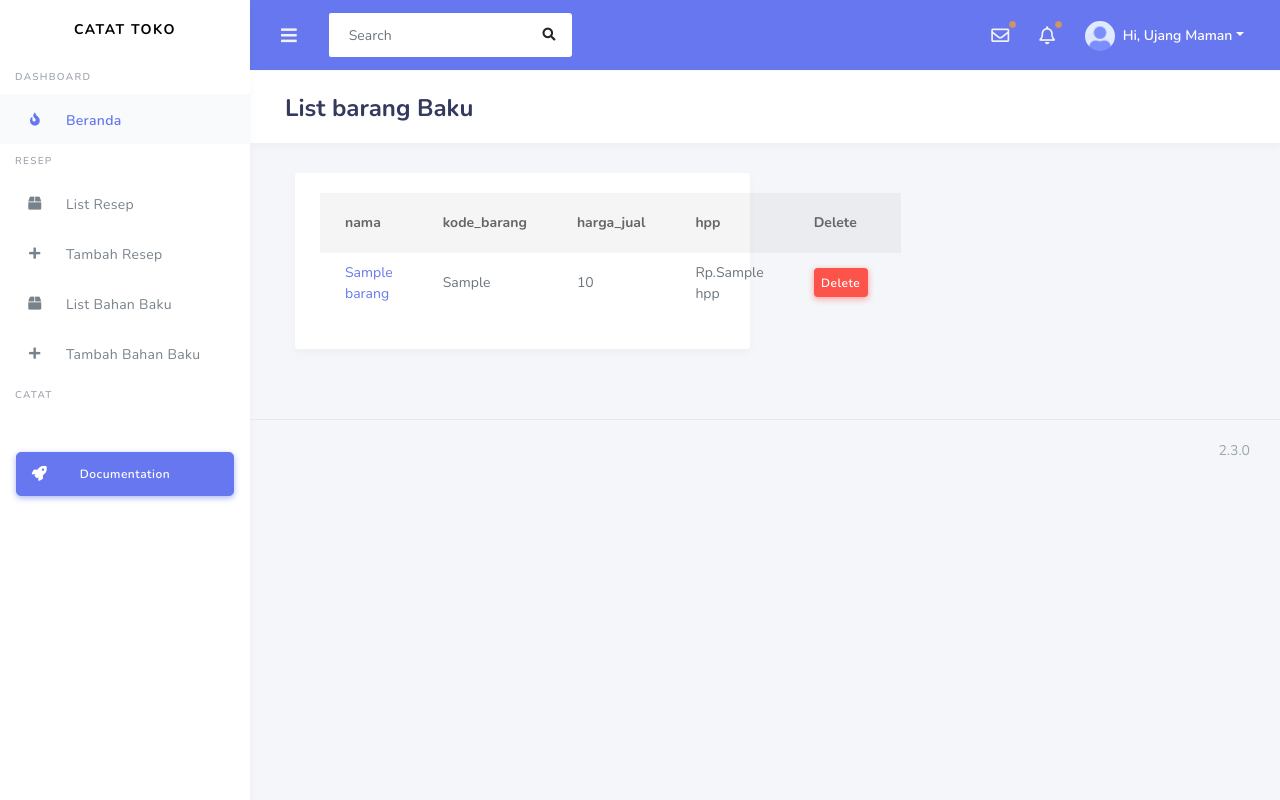
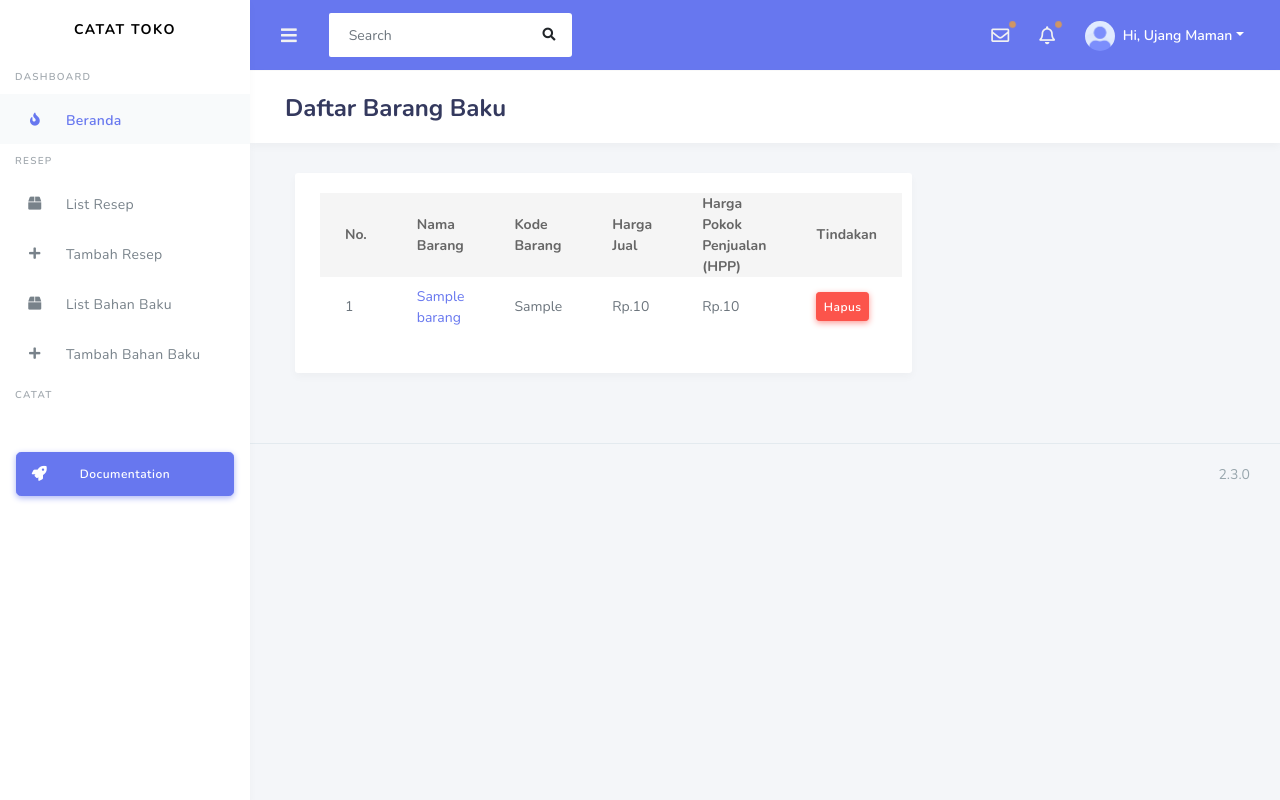
Before and after one commit to RizkyNovriansyah/catatjual, a Django app: template templates/resep/resep_list.html in a window 1280 px wide. Run offline with Django 3.2, Linux system fonts and the light colour scheme; the template is opened without the code that fills it: most values are stand-ins (such as "Sample title", 1, 10 or a date in 2020); data that the repository does not hold is empty; some libraries are stand-ins or nearby versions.

Commit message:
add intcomma pada setiap jumlah Rupiah

```diff
--- a/base/settings.py
+++ b/base/settings.py
@@ -38,6 +38,7 @@ INSTALLED_APPS = [
     'django.contrib.sessions',
     'django.contrib.messages',
     'django.contrib.staticfiles',
+    'django.contrib.humanize',
     'django_extensions',
     'catat',
     'resep',
--- a/resep/views.py
+++ b/resep/views.py
@@ -103,7 +103,7 @@ class ResepDetail(DetailView):
     # get daftar bahan
     def get_context_data(self, **kwargs):
         context = super().get_context_data(**kwargs)
-
+        selisih = self.object.harga_jual - self.object.hpp
         id_bahan = self.object.id
         resep = Resep.objects.filter(barang_jadi__id=id_bahan)
 
@@ -121,6 +121,7 @@ class ResepDetail(DetailView):
 
         # return bahans and context
         context['bahans'] = bahans
+        context['selisih'] = selisih
         return context
 
 
--- a/templates/base.html
+++ b/templates/base.html
@@ -1,4 +1,5 @@
 {% load static %}
+
 <!DOCTYPE html>
 <html lang="en">
 
@@ -30,6 +31,7 @@
       {% include 'includes/sidebar.html' %}
       <div class="main-content">
         {% block content %}
+
         {% endblock content %}
       </div>
       {% include 'includes/footer.html' %}
--- a/templates/resep/resep_list.html
+++ b/templates/resep/resep_list.html
@@ -1,34 +1,38 @@
 {% extends "base.html" %}
+{% load humanize %}
+
 {% block content %}
 
     <section class="section">
         <div class="section-header">
-            <h1>List barang Baku</h1>
+            <h1>Daftar Barang Baku</h1>
         </div>
         <div class="section-body">
 
-                <div class="col-md-6">
+                <div class="col-md-8">
                     <div class="card">
                         <div class="card-body">
                             <table class="table">
                                 <thead>
                                     <tr>
-                                        <th>nama</th>
-                                        <th>kode_barang</th>
-                                        <th>harga_jual</th>
-                                        <th>hpp</th>
-                                        <th>Delete</th>
+                                        <th>No.</th>
+                                        <th>Nama Barang</th>
+                                        <th>Kode Barang</th>
+                                        <th>Harga Jual</th>
+                                        <th>Harga Pokok Penjualan (HPP)</th>
+                                        <th>Tindakan</th>
                                     </tr>
                                 </thead>
                                 <tbody>
                                     {% for barang in barang_jadis %}
                                     <tr>
+                                        <td>{{ forloop.counter }}</td>
                                         <td><a href="{% url 'resep_detail' pk=barang.pk %}">{{ barang.nama }}</a></td>
                                         <td>{{ barang.kode_barang }}</td>
-                                        <td>{{ barang.harga_jual }}</td>
-                                        <td>Rp.{{ barang.hpp }}</td>
+                                        <td>Rp.{{ barang.harga_jual|intcomma }}</td>
+                                        <td>Rp.{{ barang.hpp |intcomma }}</td>
                                         <td>
-                                            <a href="{% url 'resep_delete' pk=barang.pk %}" class="btn btn-sm btn-danger mr-2">Delete</a>
+                                            <a href="{% url 'resep_delete' pk=barang.pk %}" class="btn btn-sm btn-danger mr-2">Hapus</a> <!-- Perubahan: "Delete" menjadi "Hapus" -->
                                         </td>
                                     </tr>
                                     {% endfor %}
```
Also changed, not shown: templates/resep/masterbahan_detail.html (+46 -10 lines), templates/resep/resep_detail.html (+9 -5 lines), templates/resep/resep_form.html (+9 -3 lines).
